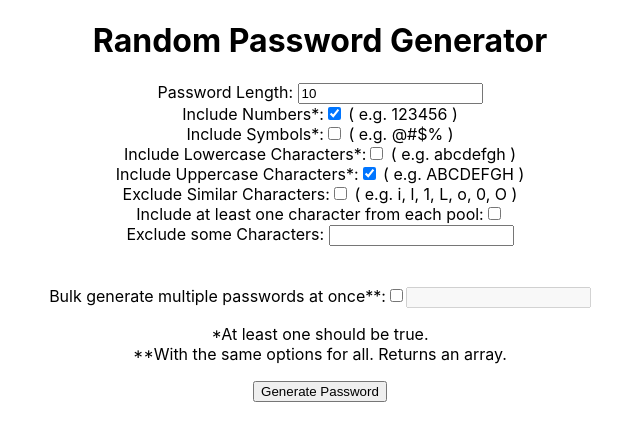
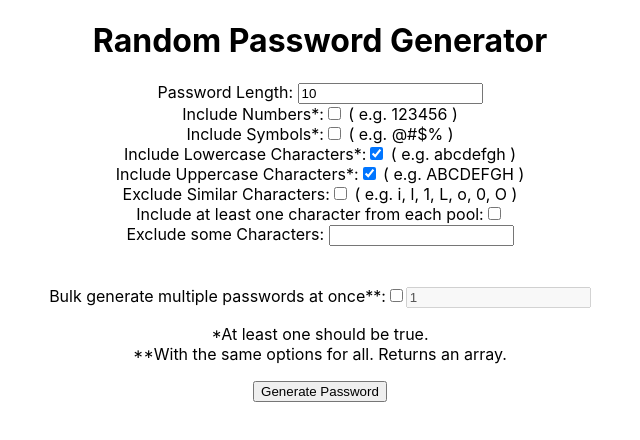
Before and after one commit to gabireze/password-ui, a React (Create React App) app: page / in a window 1280 px wide. Shown: the top 440 px of the page, without its empty margins (320-960 px from the left). Built offline with nearby package versions, Linux system fonts and the light colour scheme.

Commit message:
mvp done

```diff
--- a/package.json
+++ b/package.json
@@ -2,6 +2,11 @@
   "name": "random-password-generator-front-end",
   "version": "0.1.0",
   "private": true,
+  "author": "Gabriel de Rezende Gonçalves <contato@gabireze.com.br> (https://github.com/gabireze)",
+  "repository": {
+    "type": "git",
+    "url": "https://github.com/gabireze/random-password-generator-front-end.git"
+  },
   "dependencies": {
     "@material-ui/core": "^4.12.3",
     "@material-ui/icons": "^4.11.2",
--- a/src/App.js
+++ b/src/App.js
@@ -1,11 +1,11 @@
 // import logo from './logo.svg';
 import "./App.css";
-import { Basic } from "./basic";
+import { RandomPasswordGenerator } from "./randomPasswordGenerator";
 
 function App() {
   return (
     <div className="App">
-      <Basic></Basic>
+      <RandomPasswordGenerator></RandomPasswordGenerator>
     </div>
   );
 }
--- a/src/basic.jsx
+++ /dev/null
@@ -1,96 +0,0 @@
-import React from "react";
-import ReactDOM from "react-dom";
-import { Formik, Field, Form, FastField } from "formik";
-import * as Yup from "yup";
-
-export const Basic = () => (
-  <div>
-    <h1>Random Password Generator</h1>
-    <Formik
-      initialValues={{
-        isMultiple: false,
-        length: 10,
-        options: { numbers: true, uppercase: true },
-      }}
-      onSubmit={async (values) => {
-        alert(JSON.stringify(values));
-      }}
-    >
-      {({ values }) => (
-        <Form>
-          <div role="group" aria-labelledby="checkbox-group">
-            <label>
-              <span>Password Length: </span>
-              <Field name="length" type="number" max="100" />
-            </label>
-            <br />
-            <label>
-              Include Numbers*:
-              <Field name="options.numbers" type="checkbox" /> ( e.g. 123456 )
-            </label>
-            <br />
-            <label>
-              Include Symbols*:
-              <Field name="options.symbols" type="checkbox" /> ( e.g. @#$% )
-            </label>
-            <br />
-            <label>
-              Include Lowercase Characters*:
-              <Field name="options.lowercase" type="checkbox" /> ( e.g. abcdefgh
-              )
-            </label>
-            <br />
-            <label>
-              Include Uppercase Characters*:
-              <Field name="options.uppercase" type="checkbox" /> ( e.g. ABCDEFGH
-              )
-            </label>
-            <br />
-            <label>
-              Exclude Similar Characters:
-              <Field
-                name="options.excludeSimilarCharacters"
-                type="checkbox"
-              />{" "}
-              ( e.g. i, l, 1, L, o, 0, O )
-            </label>
-            <br />
-            <label>
-              Include at least one character from each pool:
-              <Field name="options.strict" type="checkbox" />
-            </label>
-            <br />
-            <label>
-              <span>Exclude some Characters: </span>
-              <FastField name="options.exclude" />
-            </label>
-            <br />
-          </div>
-          <br />
-          <br />
-          <label>
-            Bulk generate multiple passwords at once**:
-            <Field name="isMultiple" type="checkbox" />
-            <Field
-              disabled={values.isMultiple ? false : true}
-              name="amount"
-              type="number"
-              max="100"
-            />
-          </label>
-          <p>
-            *At least one should be true.
-            <br />
-            **With the same options for all. Returns an array.
-          </p>
-
-          <button type="submit">
-            {values.isMultiple ? "Generate Passwords" : "Generate Password"}
-          </button>
-        </Form>
-      )}
-    </Formik>
-  </div>
-);
-
-ReactDOM.render(<Basic />, document.getElementById("root"));
--- a/src/index.css
+++ b/src/index.css
@@ -1,13 +1,18 @@
 body {
+  overflow: scroll;
   margin: 0;
-  font-family: -apple-system, BlinkMacSystemFont, 'Segoe UI', 'Roboto', 'Oxygen',
-    'Ubuntu', 'Cantarell', 'Fira Sans', 'Droid Sans', 'Helvetica Neue',
+  font-family: -apple-system, BlinkMacSystemFont, "Segoe UI", "Roboto", "Oxygen",
+    "Ubuntu", "Cantarell", "Fira Sans", "Droid Sans", "Helvetica Neue",
     sans-serif;
   -webkit-font-smoothing: antialiased;
   -moz-osx-font-smoothing: grayscale;
 }
 
+[role="navigation"] {
+  overflow: auto !important;
+}
+
 code {
-  font-family: source-code-pro, Menlo, Monaco, Consolas, 'Courier New',
+  font-family: source-code-pro, Menlo, Monaco, Consolas, "Courier New",
     monospace;
 }
--- /dev/null
+++ b/src/randomPasswordGenerator.jsx
@@ -0,0 +1,182 @@
+import React, { useState } from "react";
+import { Formik, Field, Form, FastField } from "formik";
+
+// import * as Yup from "yup";
+
+const generate = async (options) => {
+  const requestOptions = {
+    method: "POST",
+    headers: {
+      "Content-Type": "application/json",
+    },
+    body: JSON.stringify({ options }),
+  };
+  const response = await fetch(
+    "https://wkswk8mwr1.execute-api.us-east-1.amazonaws.com/dev/generate/",
+    requestOptions
+  );
+  return await response.json();
+};
+
+const generateMultiple = async (values) => {
+  try {
+    const requestOptions = {
+      method: "POST",
+      headers: {
+        "Content-Type": "application/json",
+      },
+      body: JSON.stringify(values),
+    };
+    const response = await fetch(
+      "https://wkswk8mwr1.execute-api.us-east-1.amazonaws.com/dev/generateMultiple/",
+      requestOptions
+    );
+    return await response.json();
+  } catch (error) {
+    alert(JSON.stringify(error));
+  }
+};
+
+export function RandomPasswordGenerator() {
+  const [password, setPassword] = useState();
+  const [ButtonCopyText, setButtonCopyText] = useState("Copy");
+  const [ButtonGenerateText, setButtonGenerateText] =
+    useState("Generate Password");
+
+  function changeText() {
+    setButtonCopyText("Copied");
+    setTimeout(() => setButtonCopyText("Copy"), [1000]);
+  }
+
+  return (
+    <div>
+      <h1>Random Password Generator</h1>
+      <Formik
+        initialValues={{
+          isMultiple: false,
+          amount: 1,
+          options: {
+            length: 10,
+            uppercase: true,
+            lowercase: true,
+            exclude: "",
+          },
+        }}
+        onSubmit={async (values) => {
+          setButtonGenerateText("Generating Password...");
+          if (!values.isMultiple) {
+            setButtonGenerateText("Generating Password...");
+            const updatedValues = values;
+            delete updatedValues["isMultiple"];
+            const { options } = updatedValues;
+            const result = await generate(options);
+            setPassword(result);
+            setButtonGenerateText("Generate Password");
+          } else {
+            setButtonGenerateText("Generating Passwords...");
+            const updatedValues = values;
+            delete updatedValues["isMultiple"];
+            const result = await generateMultiple(updatedValues);
+            const updatedResult = JSON.stringify(result)
+              .replaceAll("[", "")
+              .replaceAll("]", "")
+              .replaceAll('"', "")
+              .replaceAll(",", " ");
+            setPassword(updatedResult);
+            values.isMultiple = true;
+            setButtonGenerateText("Generate Password");
+          }
+        }}
+      >
+        {({ values }) => (
+          <Form>
+            <div role="group" aria-labelledby="checkbox-group">
+              <label>
+                <span>Password Length: </span>
+                <Field name="options.length" type="number" max="100" />
+              </label>
+              <br />
+              <label>
+                Include Numbers*:
+                <Field name="options.numbers" type="checkbox" /> ( e.g. 123456 )
+              </label>
+              <br />
+              <label>
+                Include Symbols*:
+                <Field name="options.symbols" type="checkbox" /> ( e.g. @#$% )
+              </label>
+              <br />
+              <label>
+                Include Lowercase Characters*:
+                <Field name="options.lowercase" type="checkbox" /> ( e.g.
+                abcdefgh )
+              </label>
+              <br />
+              <label>
+                Include Uppercase Characters*:
+                <Field name="options.uppercase" type="checkbox" /> ( e.g.
+                ABCDEFGH )
+              </label>
+              <br />
+              <label>
+                Exclude Similar Characters:
+                <Field
+                  name="options.excludeSimilarCharacters"
+                  type="checkbox"
+                />{" "}
+                ( e.g. i, l, 1, L, o, 0, O )
+              </label>
+              <br />
+              <label>
+                Include at least one character from each pool:
+                <Field name="options.strict" type="checkbox" />
+              </label>
+              <br />
+              <label>
+                <span>Exclude some Characters: </span>
+                <FastField name="options.exclude" />
+              </label>
+              <br />
+            </div>
+            <br />
+            <br />
+            <label>
+              Bulk generate multiple passwords at once**:
+              <Field name="isMultiple" type="checkbox" />
+              <Field
+                disabled={values.isMultiple ? false : true}
+                name="amount"
+                type="number"
+                max="100"
+              />
+            </label>
+            <p>
+              *At least one should be true.
+              <br />
+              **With the same options for all. Returns an array.
+            </p>
+
+            <button type="submit">{ButtonGenerateText}</button>
+          </Form>
+        )}
+      </Formik>
+      <br />
+      {password && (
+        <div>
+          <textarea rows="4" cols="50" disabled value={password} />
+          <br />{" "}
+          <button
+            onClick={() => {
+              navigator.clipboard.writeText(password);
+              changeText();
+            }}
+          >
+            {ButtonCopyText}
+          </button>
+        </div>
+      )}
+    </div>
+  );
+}
+
+export default RandomPasswordGenerator;
```
